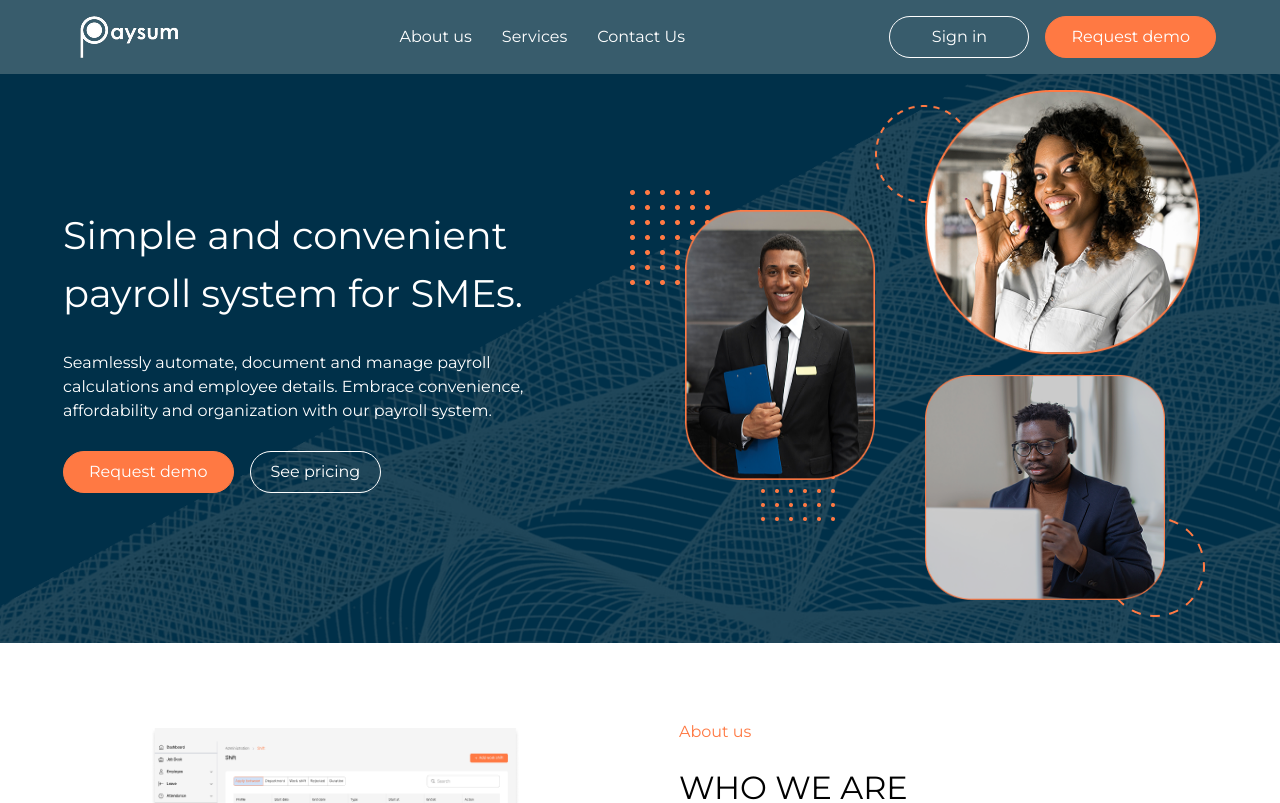
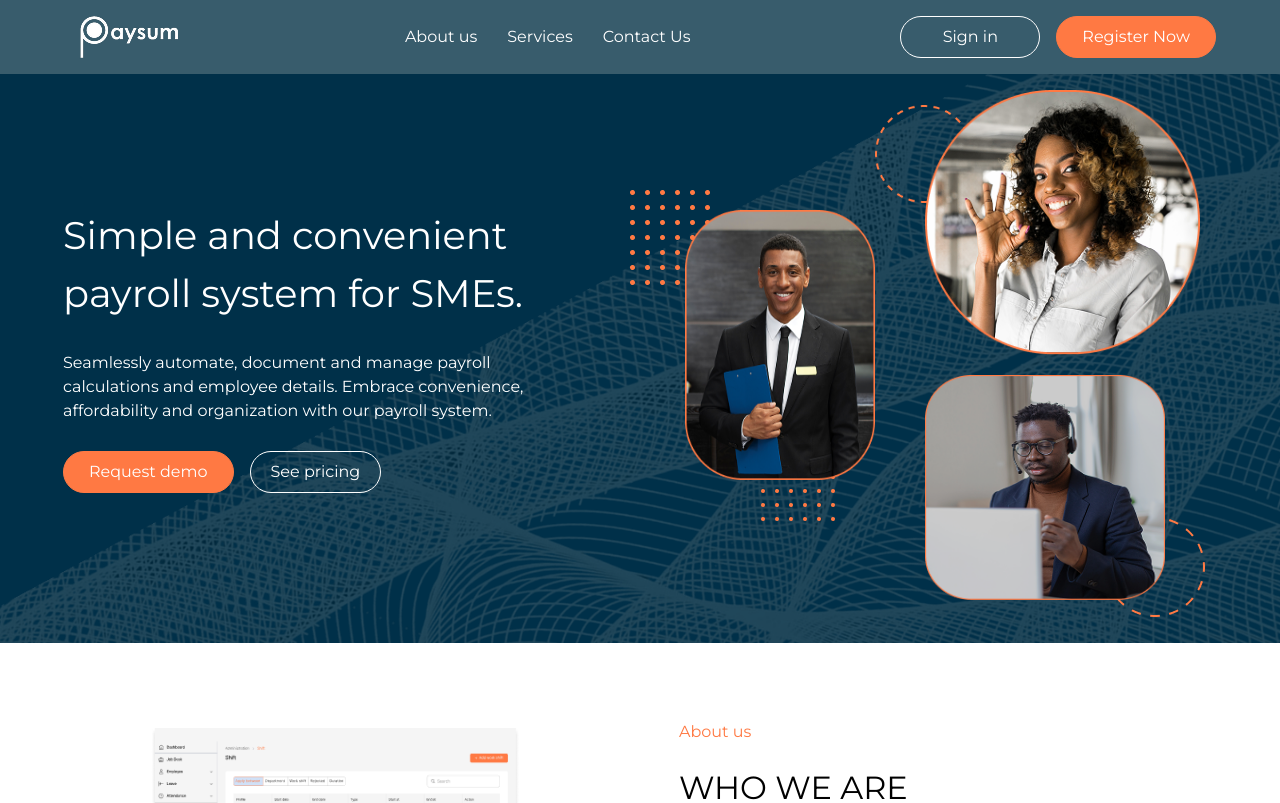
Before and after one commit to darlinex/PaySum, a React (Vite) app: page / in a window 1280 px wide. Shown: the top 803 px of the page. Built offline with nearby package versions, Linux system fonts and the light colour scheme.

Commit message:
Changed the request demo button on the nav bar replaced with register

```diff
--- a/src/componets/Layout/Nav.jsx
+++ b/src/componets/Layout/Nav.jsx
@@ -72,7 +72,10 @@ function NavBar() {
 
                         <button className="sign-in-btn">Sign in</button>
                     </Link>
-                    <button className="button2">Request demo</button>
+                    <Link to={'/register'}>
+
+                    <button className="button2">Register Now</button>
+                    </Link>
                 </div>
 
                 <RxHamburgerMenu  onClick={toggleMenu} className='md:hidden'/>
```
